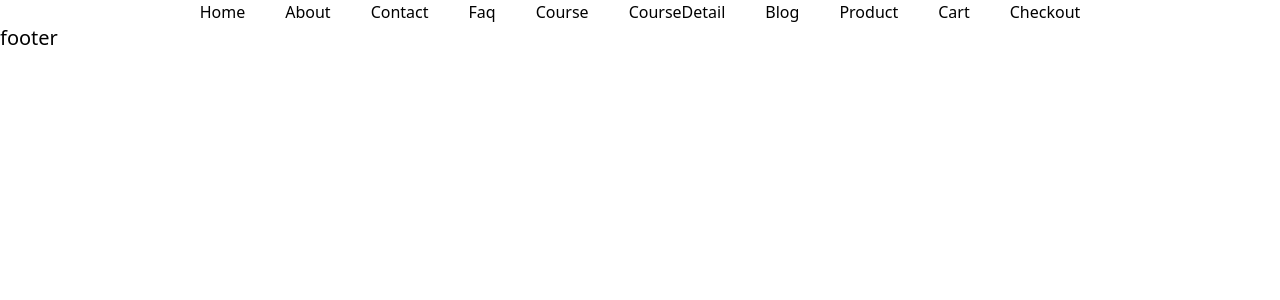
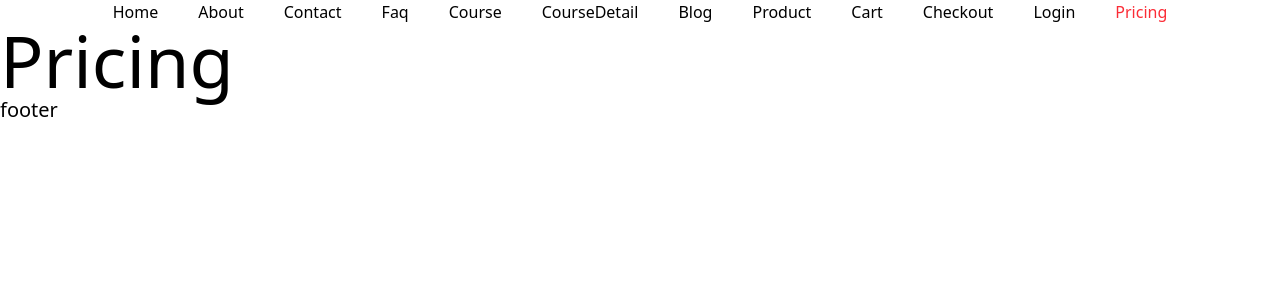
Before and after one commit to Mohammad-Nadil/ebt-eduact, a React (Vite) app: page /pricing in a window 1280 px wide. Shown: the top 300 px of the page. Built offline with nearby package versions, Linux system fonts and the light colour scheme.

Commit message:
Update Navbar and add Login, Pricing, and Error pages

```diff
--- a/src/components/Navbar.jsx
+++ b/src/components/Navbar.jsx
@@ -49,7 +49,7 @@ const Navbar = () => {
           className={({ isActive }) =>
             isActive ? "text-red-500" : "text-black"
           }
-          to="/course-detail"
+          to="/course/:id"
         >
           <p>CourseDetail</p>
         </NavLink>
@@ -87,6 +87,22 @@ const Navbar = () => {
         >
           <p>Checkout</p>
         </NavLink>
+        <NavLink
+          className={({ isActive }) =>
+            isActive ? "text-red-500" : "text-black"
+          }
+          to="/login"
+        >
+          <p>Login</p>
+        </NavLink>
+        <NavLink
+          className={({ isActive }) =>
+            isActive ? "text-red-500" : "text-black"
+          }
+          to="/pricing"
+        >
+          <p>Pricing</p>
+        </NavLink>
       </ul>
     </nav>
   );
--- a/src/main.jsx
+++ b/src/main.jsx
@@ -21,6 +21,9 @@ import Product from "./pages/Product.jsx";
 import ProductDetail from "./pages/ProductDetail.jsx";
 import Cart from "./pages/Cart.jsx";
 import Checkout from "./pages/Checkout.jsx";
+import Login from "./pages/Login.jsx";
+import Pricing from "./pages/Pricing.jsx";
+import Error from "./pages/Error.jsx";
 
 createRoot(document.getElementById("root")).render(
   <StrictMode>
@@ -45,6 +48,9 @@ createRoot(document.getElementById("root")).render(
         <Route path="/product/:id" element={<ProductDetail />} />
         <Route path="/cart" element={<Cart />} />
         <Route path="/checkout" element={<Checkout />} />
+        <Route path="/login" element={<Login />} />
+        <Route path="/pricing" element={<Pricing />} />
+        <Route path="*" element={<Error />} />
       </Routes>
       <Footer />
     </BrowserRouter>
--- /dev/null
+++ b/src/pages/Error.jsx
@@ -0,0 +1,11 @@
+import React from "react";
+
+const Error = () => {
+  return (
+    <div>
+      <h1 className="text-7xl">Error</h1>
+    </div>
+  );
+};
+
+export default Error;
--- /dev/null
+++ b/src/pages/Login.jsx
@@ -0,0 +1,11 @@
+import React from "react";
+
+const Login = () => {
+  return (
+    <div>
+      <h1 className="text-7xl">Login</h1>
+    </div>
+  );
+};
+
+export default Login;
--- /dev/null
+++ b/src/pages/Pricing.jsx
@@ -0,0 +1,11 @@
+import React from "react";
+
+const Pricing = () => {
+  return (
+    <div>
+      <h1 className="text-7xl">Pricing</h1>
+    </div>
+  );
+};
+
+export default Pricing;
```
